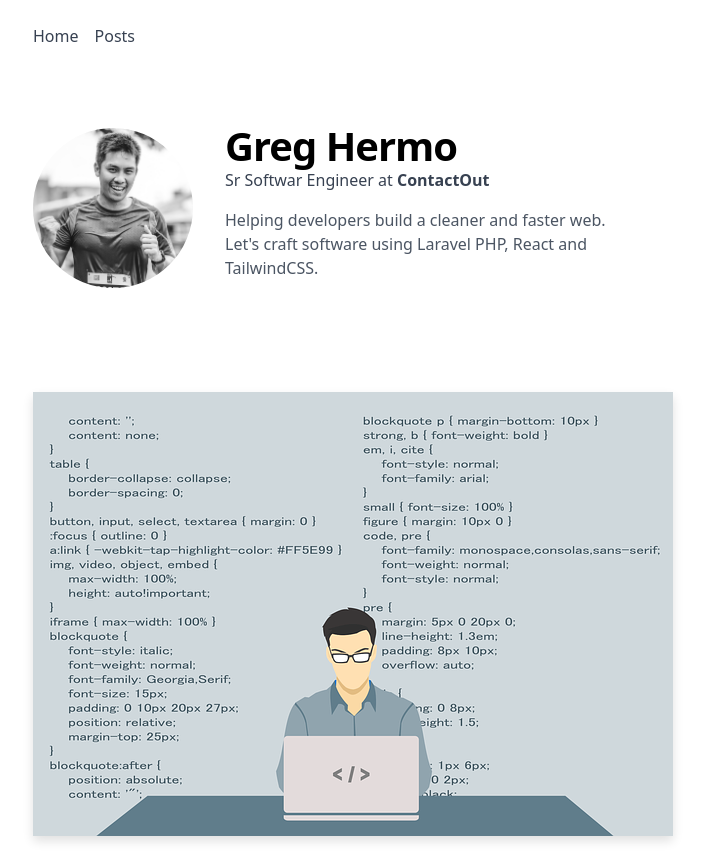
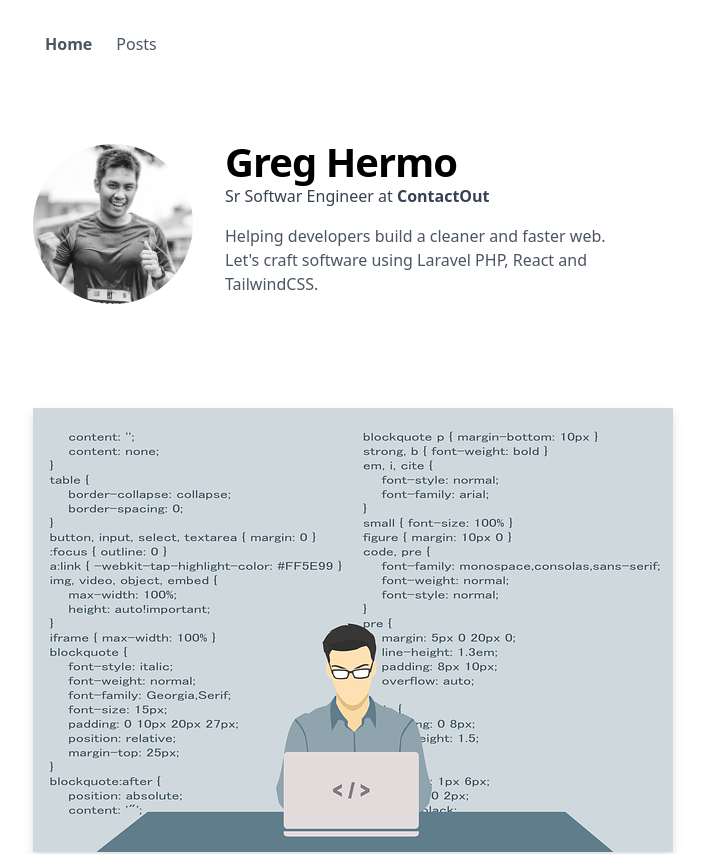
Before and after one commit to grg021/greghermo.com, a Next.js app: page / in a window 1280 px wide. Shown: the top 854 px of the page, without its empty margins (287-992 px from the left). Built offline with nearby package versions, Linux system fonts and the light colour scheme.

Commit message:
Update header styling

```diff
--- a/components/header.js
+++ b/components/header.js
@@ -1,16 +1,25 @@
 import Link from 'next/link'
 import Container from '../components/container'
+import tw from "tailwind-styled-components"
+import { useRouter } from "next/router";
+
+const NavLink = tw.a`
+  cursor-pointer font-normal text-gray-600 dark:text-gray-400 hidden md:inline-block p-1 sm:px-3 sm:py-2 rounded-lg hover:bg-gray-200 dark:hover:bg-gray-800 transition-all
+`
 
 export default function Header() {
+
+  const router = useRouter();
+
   return (
     <header className="py-6">
       <Container>
-        <nav className="flex space-x-4">
+        <nav className="flex">
           <Link href="/">
-            <a>Home</a>
+            <NavLink className={router.pathname == "/" ? "font-semibold" : ""}>Home</NavLink>
           </Link>
           <Link href="/posts">
-            <a>Posts</a>
+            <NavLink className={router.pathname == "/posts" ? "font-semibold" : ""}>Posts</NavLink>
           </Link>
         </nav>
       </Container>
```
